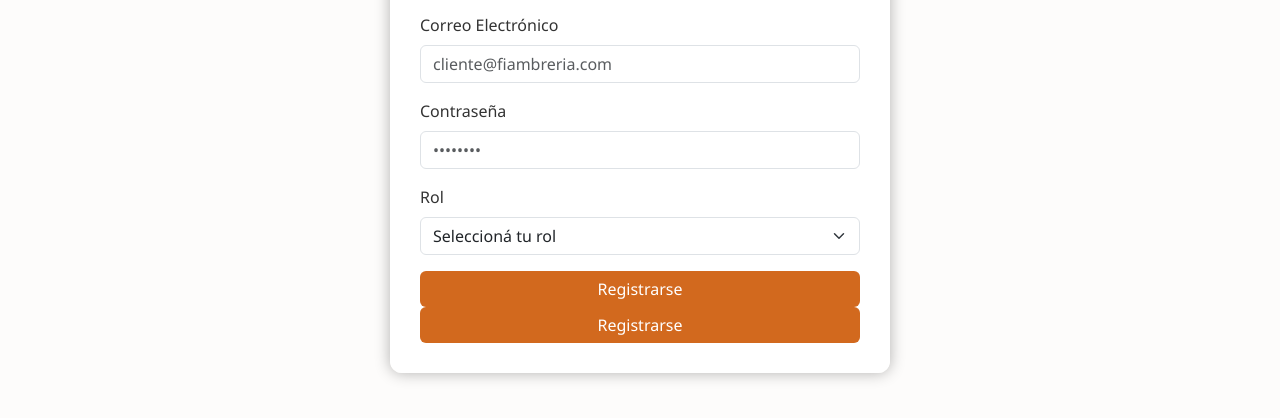
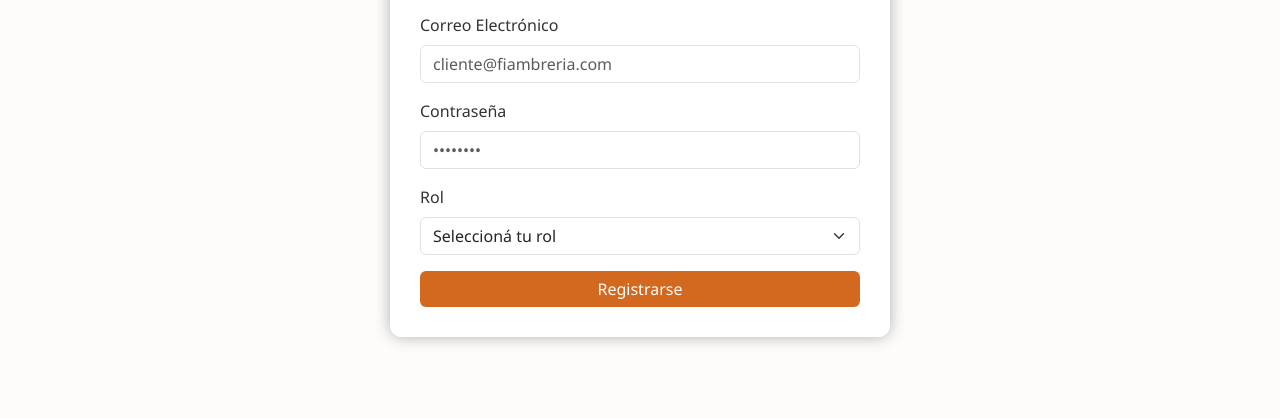
Before and after one commit to Teodorini/delicatessenOrder, a website: page views/public/register.html in a window 1280 px wide. Shown: the part 308-726 px from the top of the page. Drawn offline with nearby package versions, Linux system fonts and the light colour scheme.

Commit message:
Se eliminó un botón repetido

```diff
--- a/views/public/register.html
+++ b/views/public/register.html
@@ -53,7 +53,7 @@
         </select>
       </div>
       <button type="submit" class="btn btn-primary w-100">Registrarse</button>
-      <button type="submit" class="btn btn-primary w-100">Registrarse</button>
+
     </form>
   </div>
 
```
